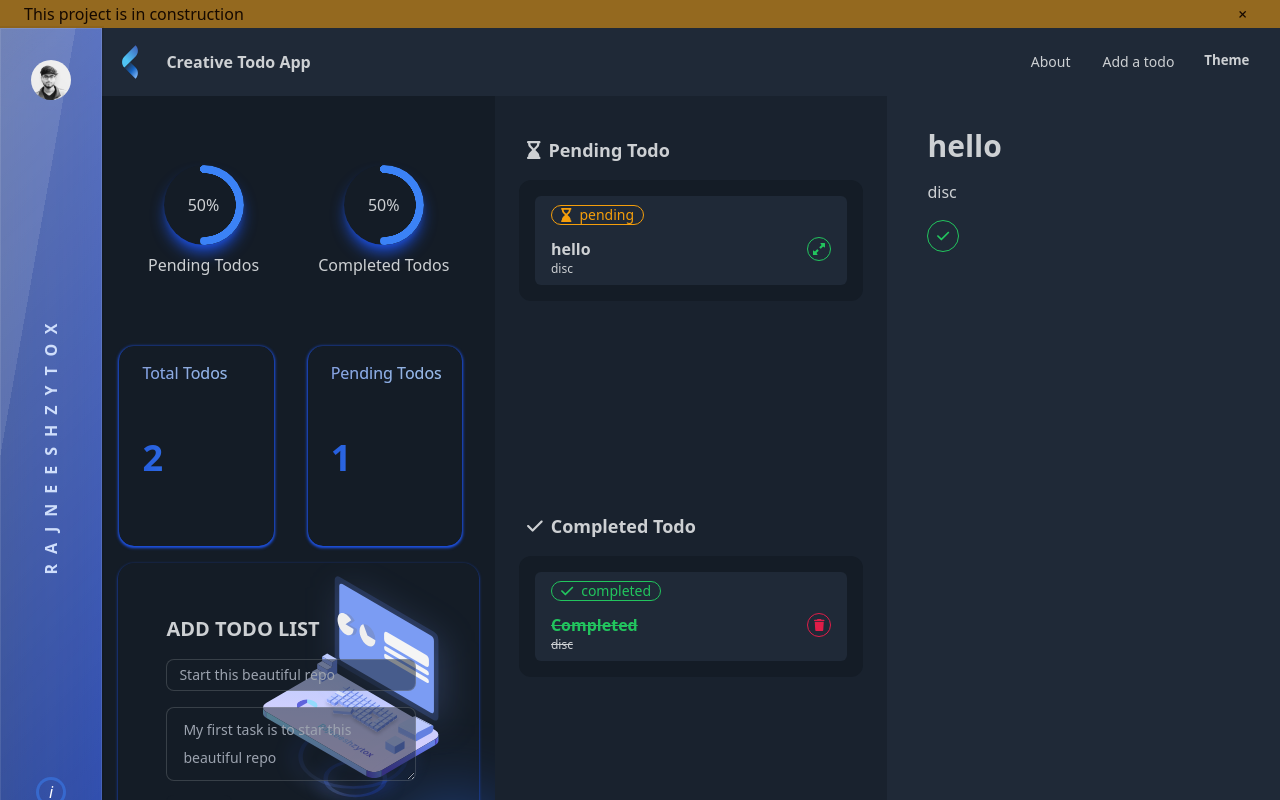
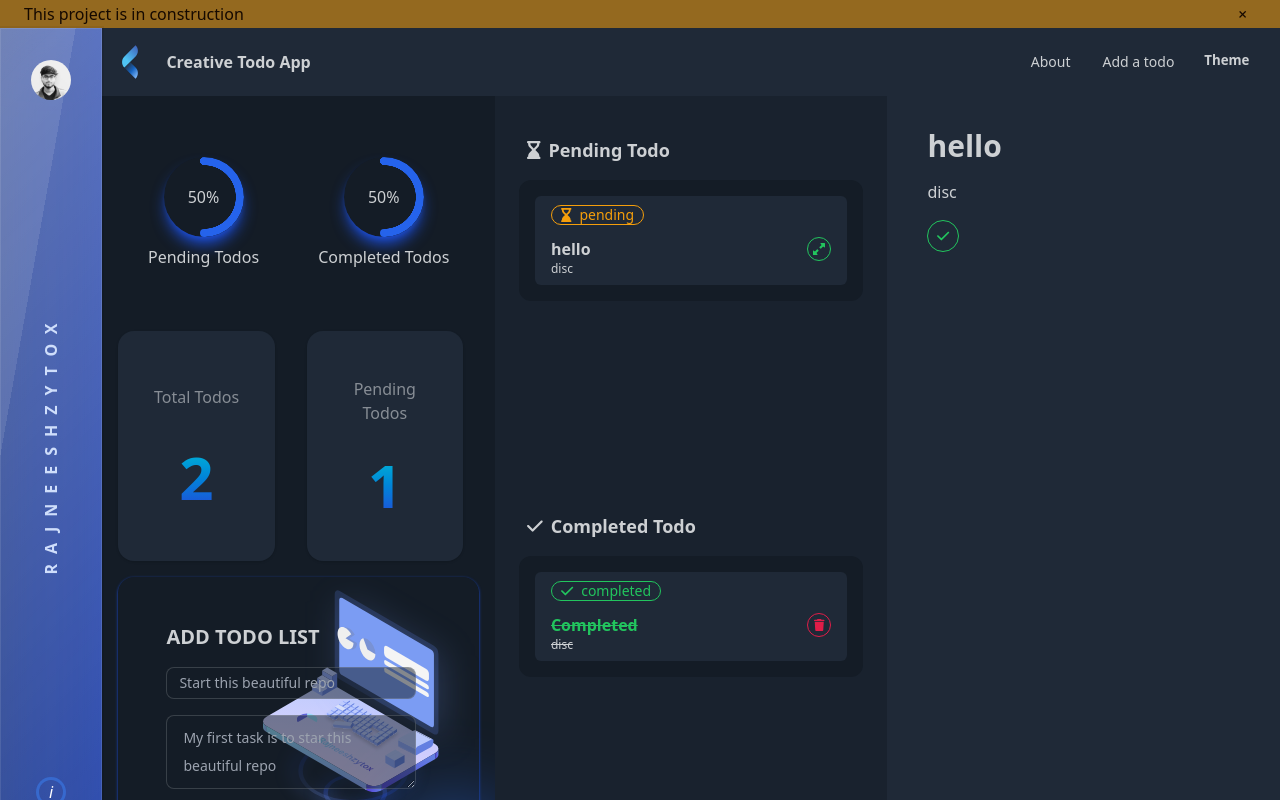
Before and after one commit to Rajneeshzytox/React-Todo-App, a React (Vite) app: page / in a window 1280 px wide. Shown: the top 800 px of the page. Built offline with nearby package versions, Linux system fonts and the light colour scheme.

Commit message:
fixed card Stats component design

```diff
--- a/src/components/CardStats.jsx
+++ b/src/components/CardStats.jsx
@@ -5,10 +5,10 @@ function CardStats(
   }
 ){
     return(
-        <div className="stats from-blue-400 to-primary bg-clip-text text-transparent bg-gradient-to-l shadow-primary shadow mr-4">
-        <div className="stat">
-          <div className="stat-title">{title}</div>
-          <div className="stat-value">{data}</div>
+        <div className="stats shadow mr-4">
+        <div className="stat flex flex-col items-center justify-evenly *:text-center">
+          <div className="stat-title  text-wrap break-words ">{title}</div>
+          <div className="text-6xl font-bold to-cyan-500  from-primary bg-clip-text text-transparent bg-gradient-to-t ">{data}</div>
 
         </div>
       </div>
--- a/src/components/CircleStats.jsx
+++ b/src/components/CircleStats.jsx
@@ -10,8 +10,8 @@ function CircleStats({
       <div className="flex flex-col gap-2">
 
         <div
-        className="radial-progress text-blue-500 shadow-lg shadow-primary -z-10 mx-auto"
-        style={{ "--value":  CircleStatsValue}}
+        className="radial-progress text-blue-600 shadow-lg shadow-primary -z-10 mx-auto"
+        style={{ "--value":  CircleStatsValue }}
         role="progressbar"
       >
         <span className="text-base-content">{CircleStatsValue}%</span>
```
